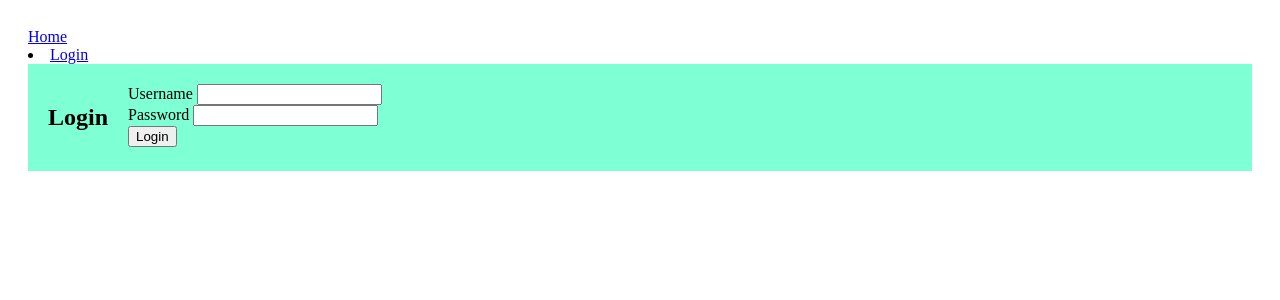
After one commit to VaibhavSiroha/DjangoContactsApp, a Django app: page /login/ in a window 1280 px wide. The commit adds this page. Shown: the top 300 px of the page. Run offline with Django 5.2, Linux system fonts and the light colour scheme.

Commit message:
Implement custom user model and authentication views; add registration and login functionality

```diff
--- a/ContactsApp/ContactsApp/settings.py
+++ b/ContactsApp/ContactsApp/settings.py
@@ -105,6 +105,7 @@ AUTH_PASSWORD_VALIDATORS = [
     },
 ]
 
+AUTH_USER_MODEL = 'main.CustomUser'
 
 # Internationalization
 # https://docs.djangoproject.com/en/5.2/topics/i18n/
--- a/ContactsApp/main/urls.py
+++ b/ContactsApp/main/urls.py
@@ -7,4 +7,6 @@ urlpatterns = [
     path('addcontact/',views.AddContact,name='addcontact'),
     #path('Filter/',views.Filter,name='filter'),
     path('EditPage/<str:id>',views.EditContact,name='editcontact'),
+    path('register/', views.register, name='register'),  # Add registration URL
+    path('login/', views.login_view, name='login')
 ]
--- a/ContactsApp/main/views.py
+++ b/ContactsApp/main/views.py
@@ -1,8 +1,9 @@
 from django.shortcuts import render,redirect
 from django.db.models import Q
 from .models import Contact
-from .forms import ContactForm,EditForm
+from .forms import ContactForm,EditForm,CustomUserCreationForm
 from django.contrib.auth.decorators import login_required
+from django.contrib.auth import authenticate, login
 
 def home(request):
     query = request.GET.get('q','')
@@ -52,3 +53,30 @@ def EditContact(request,id):
         form=EditForm(instance=contact)
     context={'form':form}
     return render(request,'main/edit_contact.html',context)
+
+def register(request):
+    if request.method == 'POST':
+        form = CustomUserCreationForm(request.POST)
+        if form.is_valid():
+            form.save()
+            return redirect('login')
+    else:
+        form = CustomUserCreationForm()
+    context={'form': form}
+    return render(request, 'main/register.html', context)
+
+def login_view(request):
+    if request.method == 'POST':
+        username = request.POST.get('username')
+        password = request.POST.get('password')
+        user = authenticate(request, username=username, password=password)
+        if user is not None:
+            login(request, user)
+            return redirect('home')
+        else:
+            error_message = 'Invalid username or password'
+    else:
+        error_message = None
+
+    context = {'error_message': error_message}
+    return render(request, 'registration/login.html', context)
--- /dev/null
+++ b/ContactsApp/settings.py
@@ -0,0 +1 @@
+AUTH_USER_MODEL = 'main.CustomUser'
--- a/ContactsApp/templates/navbar.html
+++ b/ContactsApp/templates/navbar.html
@@ -1 +1,4 @@
 <a href="/">Home</a>
+<li class="nav-item">
+    <a class="nav-link" href="{% url 'login' %}">Login</a>
+</li>
--- /dev/null
+++ b/ContactsApp/templates/registration/login.html
@@ -0,0 +1,32 @@
+{% extends 'main.html' %} {% block content %}
+<div class="container mt-5">
+  <h2>Login</h2>
+  {% if error_message %}
+  <div class="alert alert-danger">{{ error_message }}</div>
+  {% endif %}
+  <form method="post">
+    {% csrf_token %}
+    <div class="form-group">
+      <label for="username">Username</label>
+      <input
+        type="text"
+        class="form-control"
+        id="username"
+        name="username"
+        required
+      />
+    </div>
+    <div class="form-group">
+      <label for="password">Password</label>
+      <input
+        type="password"
+        class="form-control"
+        id="password"
+        name="password"
+        required
+      />
+    </div>
+    <button type="submit" class="btn btn-primary">Login</button>
+  </form>
+</div>
+{% endblock %}
```
Also changed, not shown: ContactsApp/main/admin.py (+13 -0 lines), ContactsApp/main/forms.py (+12 -0 lines), ContactsApp/main/models.py (+18 -2 lines), ContactsApp/main/templates/main/register.html (added, +9 -0 lines), ContactsApp/templates/registration/register.html (added, +7 -0 lines), ContactsApp/urls.py (added, +7 -0 lines), ContactsApp/main/migrations/0001_initial.py, ContactsApp/main/migrations/0002_rename_email_contact_email_rename_name_contact_name_and_more.py (deleted).
